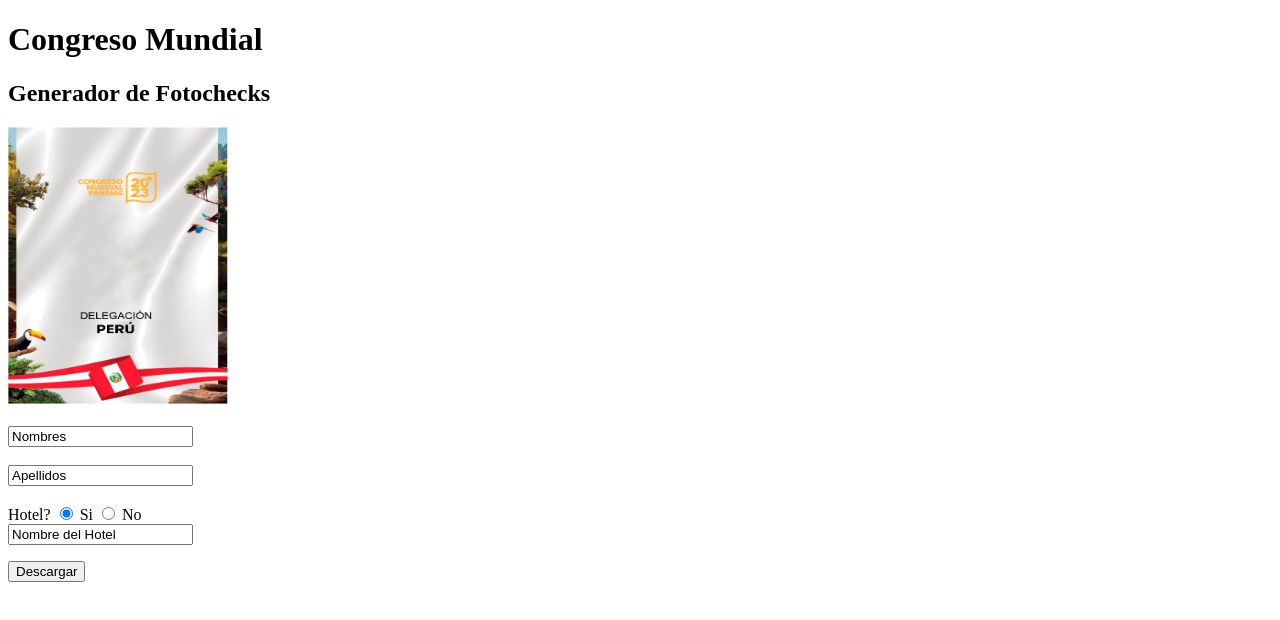
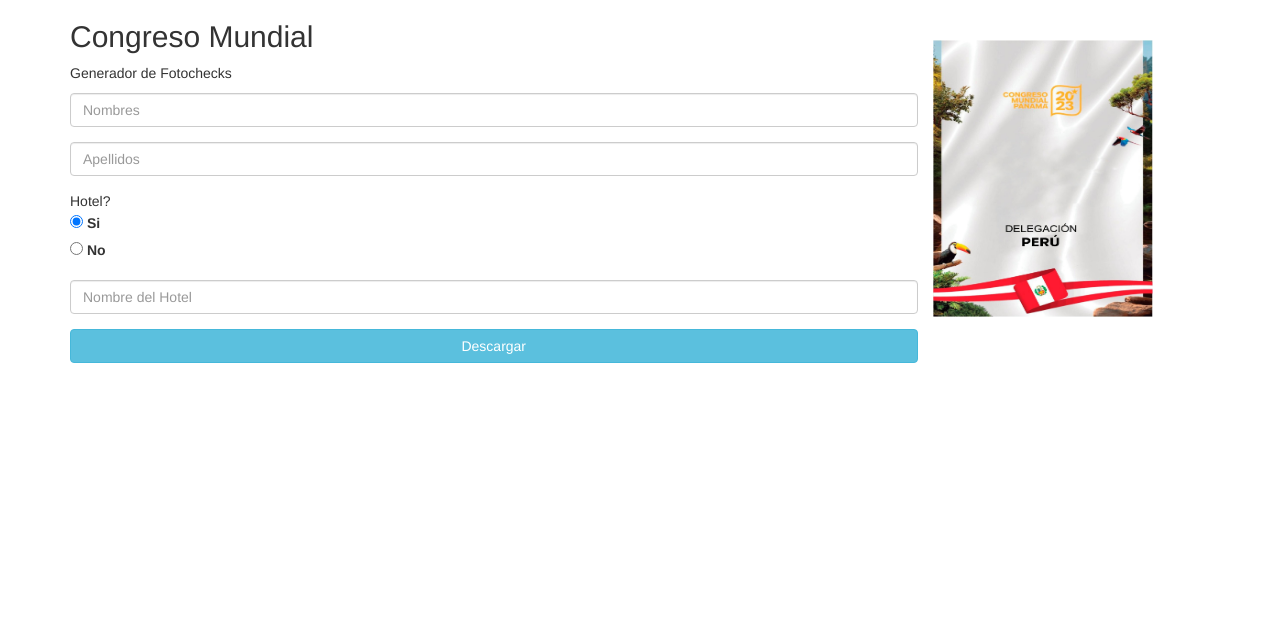
Before and after one commit to MisaelHerreraB/misaelherrerab.github.io, a plain HTML site: page index.html in a window 1280 px wide. Drawn offline with nearby package versions, Linux system fonts and the light colour scheme.

Commit message:
Update index.html best

```diff
--- a/index.html
+++ b/index.html
@@ -1,24 +1,66 @@
 <!DOCTYPE html>
 <html>
+<head>
+  <link
+      rel="stylesheet"
+      href=
+"https://maxcdn.bootstrapcdn.com/bootstrap/3.4.1/css/bootstrap.min.css"/>
+    <script src=
+"https://ajax.googleapis.com/ajax/libs/jquery/3.5.1/jquery.min.js">
+    </script>
+    <script src=
+"https://maxcdn.bootstrapcdn.com/bootstrap/3.4.1/js/bootstrap.min.js">
+    </script>
+
+</head>
 <body>
-<h1>Congreso Mundial</h1>
-<h2>Generador de Fotochecks</h2>
-<img id="scream" src="https://misaelherrerab.github.io/assets/imagenbase.jpg" alt="The Scream" width="220" height="277">
-<br>
-<br>
-<input type="text" id="nombres" value="Nombres">
-<br>
-<br>
-<input type="text" id="apellidos" value="Apellidos">
-<br>
-<br>
-Hotel?
-<input id="isDiscounted" name="isDiscounted" type="radio" value= 0 checked> Si
-<input id="isNotDiscounted" name="isDiscounted" type="radio" value= 1 > No
-<br>
-<input type="text" id="hotel" value="Nombre del Hotel">
-<br>
-<p><button onclick="draw()">Descargar</button></p>
+
+
+<div class="container">
+
+    <div class="row">
+		<form role="form" class="col-md-9">
+			<h2>Congreso Mundial</h2>
+            <p>Generador de Fotochecks</p>
+		<div class="form-group">
+            <input type="text" id="nombres" class="form-control" placeholder="Nombres">
+		</div>
+        <div class="form-group">
+            <input type="text" id="apellidos" class="form-control" placeholder="Apellidos">
+        </div>
+
+		<div class="form-group">
+            Hotel?
+<div class="form-check form-check-inline">
+  <input class="form-check-input" type="radio" name="isDiscounted" id="isDiscounted" value= 0 checked>
+  <label class="form-check-label" for="inlineRadio1">Si</label>
+</div>
+<div class="form-check form-check-inline">
+  <input class="form-check-input" type="radio" name="isDiscounted" id="isNotDiscounted" value= 1>
+  <label class="form-check-label" for="inlineRadio2">No</label>
+</div>
+<!--
+<input id="isDiscounted" name="isDiscounted" class="form-control" type="radio" value= 0 checked> Si
+<input id="isNotDiscounted" name="isDiscounted" class="form-control" type="radio" value= 1 > No
+-->
+		</div>
+		<div class="form-group">
+            <input type="text" id="hotel" class="form-control" placeholder="Nombre del Hotel">
+		</div>
+            <div class="text-center">
+                <p><button class="btn btn-info btn-block rounded-0 py-2" onclick="draw()">Descargar</button></p>
+            </div>
+		</form>
+
+<div class="row" col-md-3>
+    <br>
+    <br>
+     <img id="scream" src="https://misaelherrerab.github.io/assets/imagenbase.jpg" alt="The Scream" width="220" height="277" >
+</div>
+
+	</div>
+</div>
+
 
 <canvas id="myCanvas" width="1917" height="2809" style="border:1px solid grey" hidden></canvas>
 
```
